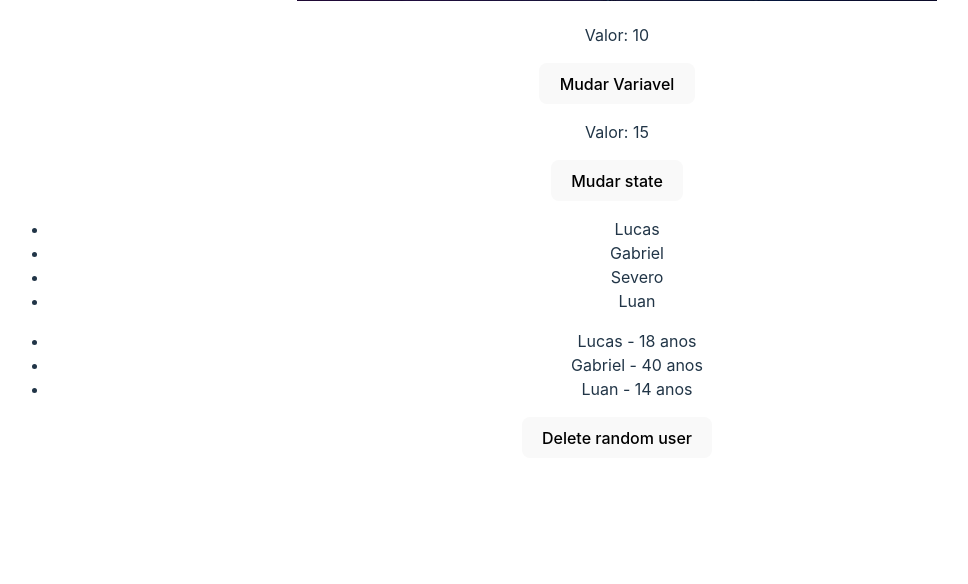
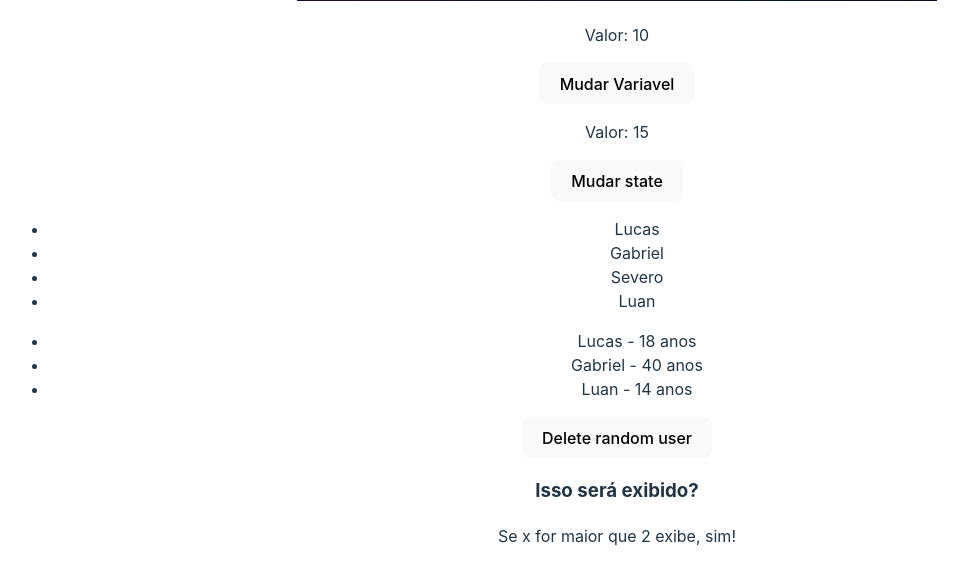
Before and after one commit to Lucassevero06/front-end-udemy, a React (Vite) app in the folder REACT/3_AVANÇANDO_REACT/avancando_com_react/: page / in a window 1280 px wide. Shown: the part 1016-1600 px from the top of the page, without its empty margins (23-991 px from the left). Built offline with nearby package versions, Linux system fonts and the light colour scheme.

Commit message:
renderização condicional

```diff
--- a/REACT/3_AVANÇANDO_REACT/avancando_com_react/src/App.jsx
+++ b/REACT/3_AVANÇANDO_REACT/avancando_com_react/src/App.jsx
@@ -5,7 +5,12 @@ import city from './assets/city.jpg'
 
 // 3 - hook
 import Data from './components/Data'
+
+// 4 - renderização de lista
 import ListRender from './components/ListRender'
+
+// 7 - renderização condicional
+import ConditionalRender from './components/ConditionalRender'
 
 function App() {
 
@@ -20,6 +25,8 @@ function App() {
       <Data/>
       {/* 4 - render de lista */}
       <ListRender/>
+      {/* 7 - Renderização condicional */}
+      <ConditionalRender/>
     </div>
   )
 
--- /dev/null
+++ b/REACT/3_AVANÇANDO_REACT/avancando_com_react/src/components/ConditionalRender.jsx
@@ -0,0 +1,15 @@
+import React from 'react'
+
+const ConditionalRender = () => {
+    const x = 5;
+
+    return (
+        <div>
+            {/* 7 - Renderização condicional */}
+            <h3>Isso será exibido?</h3>
+            {x > 2 && <p>Se x for maior que 2 exibe, sim!</p>}
+        </div>
+    )
+}
+
+export default ConditionalRender
```
